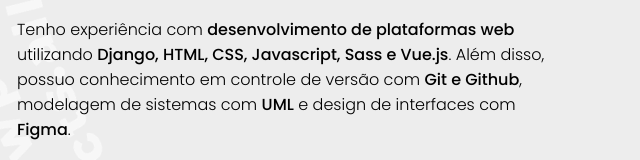
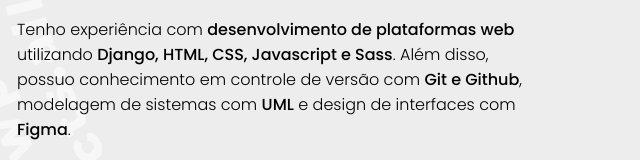
Before and after one commit to frcelipe7/frcelipe7.github.io, a plain HTML site: page index.html in a window 1280 px wide. Shown: the part 1078-1238 px from the top of the page, 633-1273 px from the left. Drawn offline with nearby package versions, Linux system fonts and the light colour scheme.

Commit message:
Update index.html

```diff
--- a/index.html
+++ b/index.html
@@ -145,7 +145,7 @@
 
                 <p class="description">
                     Tenho experiência com <span>desenvolvimento de plataformas web</span> utilizando
-                    <span>Django, HTML, CSS, Javascript, Sass e Vue.js</span>. Além disso, possuo conhecimento em
+                    <span>Django, HTML, CSS, Javascript e Sass</span>. Além disso, possuo conhecimento em
                     controle de versão com <span>Git e Github</span>, modelagem de sistemas com <span>UML</span>
                     e design de interfaces com <span>Figma</span>.
                 </p>
```
